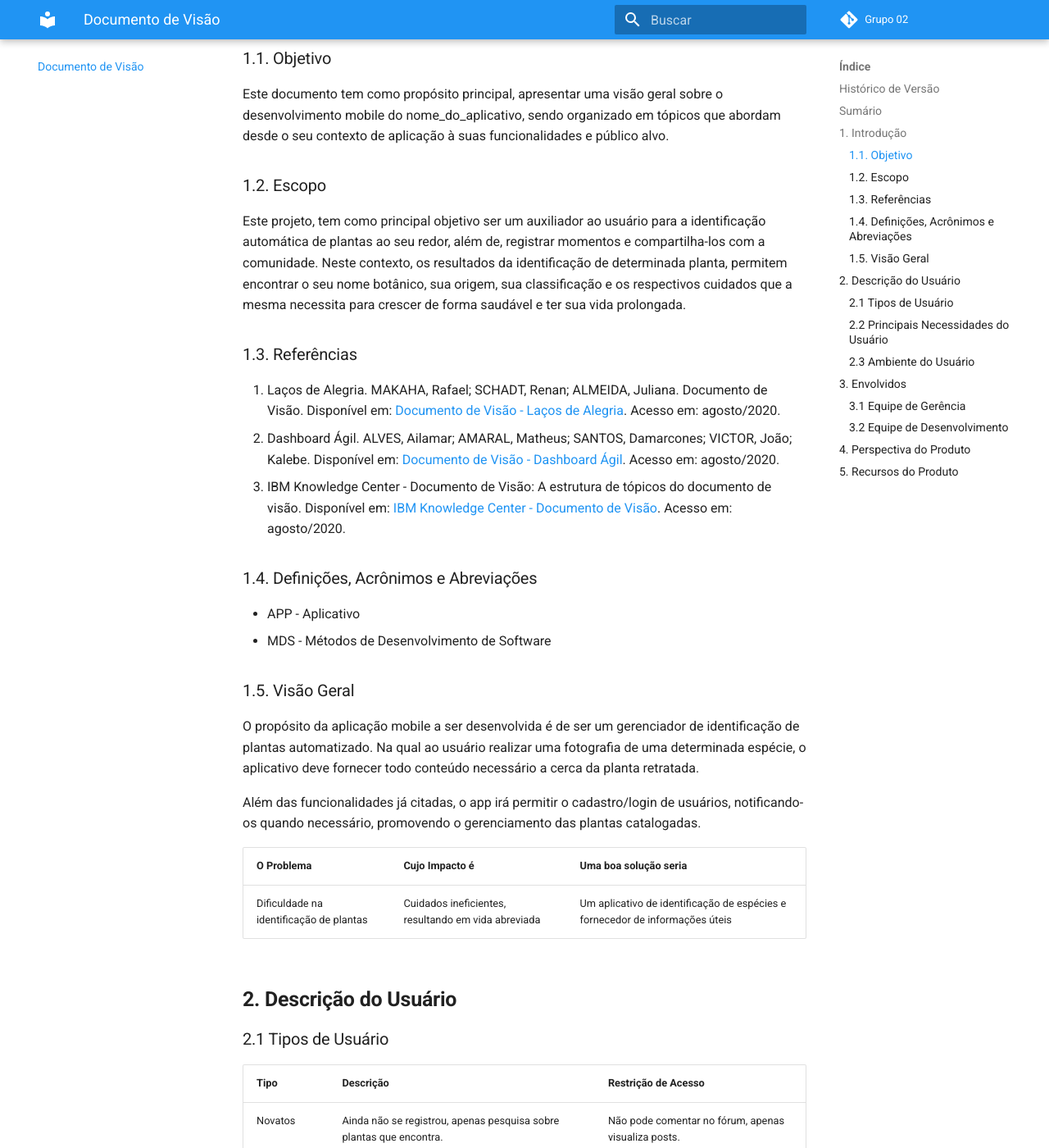
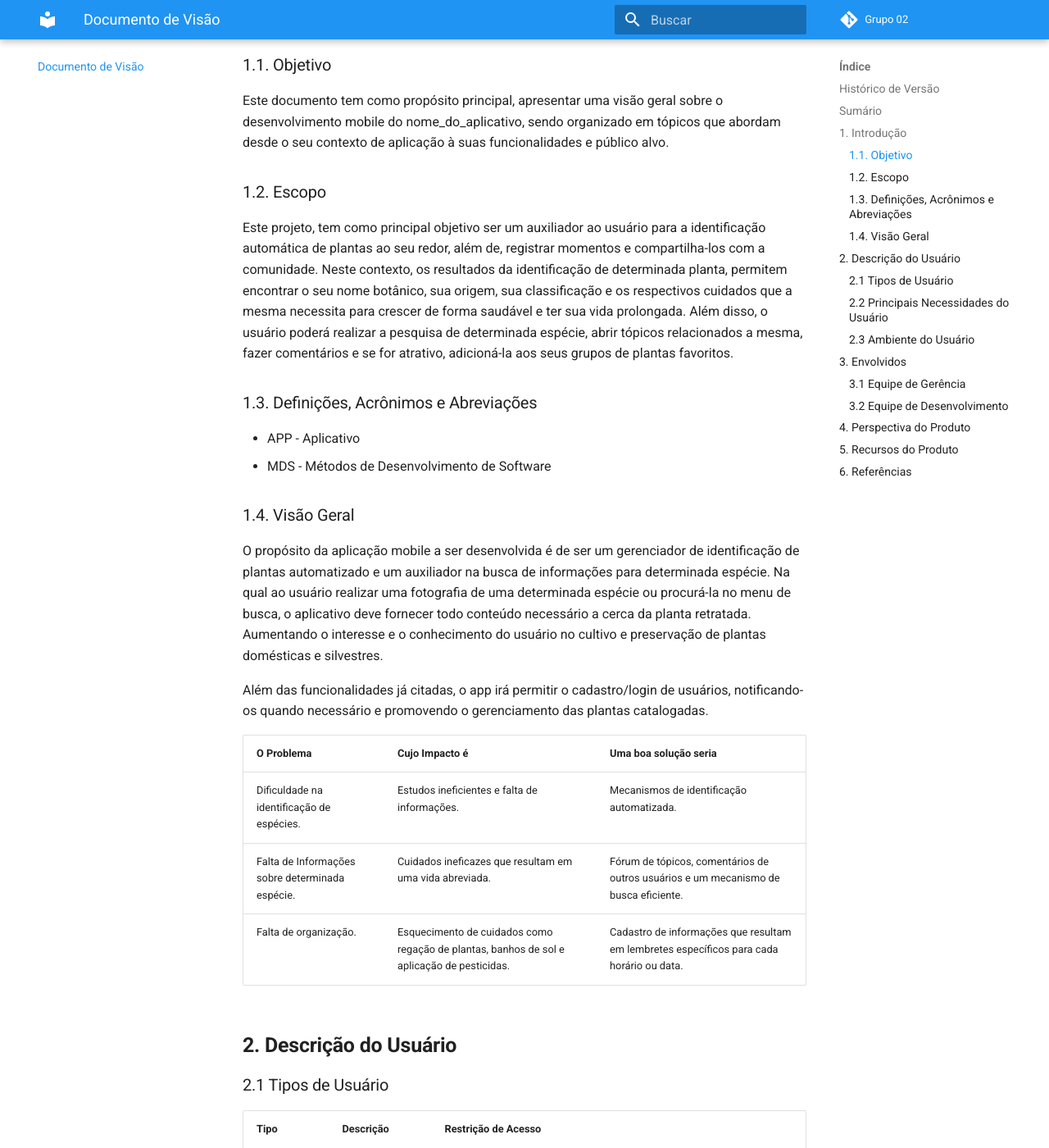
Before and after one commit to fga-eps-mds/2020.1-GaiaDex-wiki, an MkDocs documentation site: the page built from docs/vision_document/vision_document.md, in a window 1280 px wide and 1400 px high, scrolled down 1155 px. Shown: the whole window at 82% size. Built offline with MkDocs 1.6.1 and Material for MkDocs 9.7.7, drawn with Linux system fonts in a browser that asks for light colours; comment, search, counter and statistics services are not loaded; old or Windows-style settings are respelled for this version of MkDocs; some of the changed text lies outside the part shown.

Commit message:
Update vision_document.md

```diff
--- a/docs/vision_document/vision_document.md
+++ b/docs/vision_document/vision_document.md
@@ -13,9 +13,8 @@
 
 * [1.1 Objetivo](#11-objetivo)
 * [1.2 Escopo](#12-escopo)
-* [1.3 Referências](#13-referências)
-* [1.4 Definições, Acrônimos e Abreviações](#14-definições-acrônimos-e-abreviações)
-* [1.5 Visão Geral](#15-visão-geral)
+* [1.3 Definições, Acrônimos e Abreviações](#13-definições-acrônimos-e-abreviações)
+* [1.4 Visão Geral](#14-visão-geral)
 
 
 [2. Descrição do Usuário](#2-descrição-do-usuário)
@@ -33,32 +32,32 @@
 
 [5. Recursos do Produto](#5-recursos-do-produto)
 
+[6. Referências](#6-referências)
+
+
 ## **1. Introdução**
 
 ### 1.1. Objetivo
 Este documento tem como propósito principal, apresentar uma visão geral sobre o desenvolvimento mobile do nome_do_aplicativo, sendo organizado em tópicos que abordam desde o seu contexto de aplicação à suas funcionalidades e público alvo.
 
 ### 1.2. Escopo
-Este projeto, tem como principal objetivo ser um auxiliador ao usuário para a identificação automática de plantas ao seu redor, além de, registrar momentos e compartilha-los com a comunidade. Neste contexto, os resultados da identificação de determinada planta, permitem encontrar o seu nome botânico, sua origem, sua classificação e os respectivos cuidados que a mesma necessita para crescer de forma saudável e ter sua vida prolongada.
+Este projeto, tem como principal objetivo ser um auxiliador ao usuário para a identificação automática de plantas ao seu redor, além de, registrar momentos e compartilha-los com a comunidade. Neste contexto, os resultados da identificação de determinada planta, permitem encontrar o seu nome botânico, sua origem, sua classificação e os respectivos cuidados que a mesma necessita para crescer de forma saudável e ter sua vida prolongada. Além disso, o usuário poderá realizar a pesquisa de determinada espécie, abrir tópicos relacionados a mesma, fazer comentários e se for atrativo, adicioná-la aos seus grupos de plantas favoritos.
 
-### 1.3. Referências
-1. Laços de Alegria. MAKAHA, Rafael; SCHADT, Renan; ALMEIDA, Juliana. Documento de Visão. Disponível em: [Documento de Visão - Laços de Alegria](https://github.com/fga-eps-mds/2018.1-Lacos-da-Alegria/blob/develop/docs/vision_document.md). Acesso em: agosto/2020.
-2. Dashboard Ágil. ALVES, Ailamar; AMARAL, Matheus; SANTOS, Damarcones; VICTOR, João; Kalebe. Disponível em: [Documento de Visão - Dashboard Ágil](https://github.com/fga-eps-mds/2019.2-DashboardAgil-Wiki/blob/master/docs/produto/doc_visao.md). Acesso em: agosto/2020.
-3. IBM Knowledge Center - Documento de Visão: A estrutura de tópicos do documento de visão. Disponível em: [IBM Knowledge Center - Documento de Visão](https://www.ibm.com/support/knowledgecenter/pt-br/SSWMEQ_4.0.6/com.ibm.rational.rrm.help.doc/topics/r_vision_doc.html). Acesso em: agosto/2020.
-
-### 1.4. Definições, Acrônimos e Abreviações
+### 1.3. Definições, Acrônimos e Abreviações
 * APP - Aplicativo
 * MDS - Métodos de Desenvolvimento de Software
 
-### 1.5. Visão Geral
+### 1.4. Visão Geral
 
-O propósito da aplicação mobile a ser desenvolvida é de ser um gerenciador de identificação de plantas automatizado. Na qual ao usuário realizar uma fotografia de uma determinada espécie, o aplicativo deve fornecer todo conteúdo necessário a cerca da planta retratada.
+O propósito da aplicação mobile a ser desenvolvida é de ser um gerenciador de identificação de plantas automatizado e um auxiliador na busca de informações para determinada espécie. Na qual ao usuário realizar uma fotografia de uma determinada espécie ou procurá-la no menu de busca, o aplicativo deve fornecer todo conteúdo necessário a cerca da planta retratada. Aumentando o interesse e o conhecimento do usuário no cultivo e preservação de plantas domésticas e silvestres.
 
-Além das funcionalidades já citadas, o app irá permitir o cadastro/login de usuários, notificando-os quando necessário, promovendo o gerenciamento das plantas catalogadas.
+Além das funcionalidades já citadas, o app irá permitir o cadastro/login de usuários, notificando-os quando necessário e promovendo o gerenciamento das plantas catalogadas.
 
 | O Problema | Cujo Impacto é | Uma boa solução seria |
 | :--- | :--- | :--- |
-| Dificuldade na identificação de plantas | Cuidados ineficientes, resultando em vida abreviada | Um aplicativo de identificação de espécies e fornecedor de informações úteis |
+| Dificuldade na identificação de espécies. | Estudos ineficientes e falta de informações. | Mecanismos de identificação automatizada. |
+| Falta de Informações sobre determinada espécie. | Cuidados ineficazes que resultam em uma vida abreviada. | Fórum de tópicos, comentários de outros usuários e um mecanismo de busca eficiente. |
+| Falta de organização. | Esquecimento de cuidados como regação de plantas, banhos de sol e aplicação de pesticidas. | Cadastro de informações que resultam em lembretes específicos para cada horário ou data. |
 
 
 ## **2. Descrição do Usuário**
@@ -67,8 +66,8 @@ Além das funcionalidades já citadas, o app irá permitir o cadastro/login de u
 
 | Tipo | Descrição | Restrição de Acesso |
 | :--- | :--- | :--- |
-| Novatos | Ainda não se registrou, apenas pesquisa sobre plantas que encontra. | Não pode comentar no fórum, apenas visualiza posts. |
-| Cadastrados | Sobem de nível conforme interagem com a comunidade e cuidam de suas plantas. | Podem registrar cuidados com plantas as quais já conhecem. |
+| Novatos | Ainda não se registrou. | Não pode gerenciar plantas nos favoritos, criar tópicos nos fóruns e comentar publicações, podendo somente, realizar pesquisas sobre determinada espécie encontrada. |
+| Cadastrados | Já está registrado. | Podem registrar cuidados com plantas as quais já conhecem. |
 
 ### 2.2 Principais Necessidades do Usuário
 
@@ -79,7 +78,7 @@ Além das funcionalidades já citadas, o app irá permitir o cadastro/login de u
 ### 2.3 Ambiente do Usuário
 O aplicativo será desenvolvido para aumentar a praticidade no cuidado com plantas e também a dinamicidade já que a proposta é a gamificação. A proposta é que esteja disponível tanto para Android quanto para iOS, necessitando de acesso a internet.
 
-## 3. Envolvidos
+## **3. Envolvidos**
 
 ### 3.1 Equipe de Gerência
 
@@ -94,7 +93,12 @@ O aplicativo será desenvolvido para aumentar a praticidade no cuidado com plant
 [<img src="https://avatars1.githubusercontent.com/u/42779015?s=460&u=23417272f4f68c9b439c151af03799fdd16021b9&v=4" width=115 > <br> <sub> Marcos Tavares </sub>](https://github.com/marcosgtavares) | [<img src="https://avatars2.githubusercontent.com/u/40834597?s=460&u=f4f3b8839567fb6967b08b548cd6d1a28865e374&v=4" width=115 > <br> <sub> Marcos Souza </sub>](https://github.com/marcosgtavares) | [<img src="https://avatars0.githubusercontent.com/u/49329964?s=460&u=7cafcbed0315ec5d97550d00a01c9c1ac5abe1b3&v=4" width=115 > <br> <sub> Ruan Moura </sub>](https://github.com/RuanMoura) |
 | :---: | :---: | :---: |
 
-## 4. Perspectiva do Produto
+## **4. Perspectiva do Produto**
 O esperado do produto é que com a facilidade de encontro de informações específicas sobre determinadas plantas sejam aumentados ambos, tanto o número de pessoas que plantam quanto a interação da população que partilha deste hobbie. Também tentando manter a dinâmica do plantio trazendo a gamificação do mesmo.
 
-## 5. Recursos do Produto
+## **5. Recursos do Produto**
+
+## **6. Referências**
+1. Laços de Alegria. MAKAHA, Rafael; SCHADT, Renan; ALMEIDA, Juliana. Documento de Visão. Disponível em: [Documento de Visão - Laços de Alegria](https://github.com/fga-eps-mds/2018.1-Lacos-da-Alegria/blob/develop/docs/vision_document.md). Acesso em: agosto/2020.
+2. Dashboard Ágil. ALVES, Ailamar; AMARAL, Matheus; SANTOS, Damarcones; VICTOR, João; Kalebe. Disponível em: [Documento de Visão - Dashboard Ágil](https://github.com/fga-eps-mds/2019.2-DashboardAgil-Wiki/blob/master/docs/produto/doc_visao.md). Acesso em: agosto/2020.
+3. IBM Knowledge Center - Documento de Visão: A estrutura de tópicos do documento de visão. Disponível em: [IBM Knowledge Center - Documento de Visão](https://www.ibm.com/support/knowledgecenter/pt-br/SSWMEQ_4.0.6/com.ibm.rational.rrm.help.doc/topics/r_vision_doc.html). Acesso em: agosto/2020.
```
